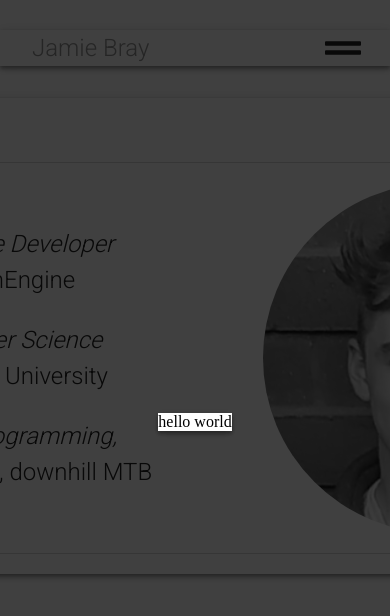
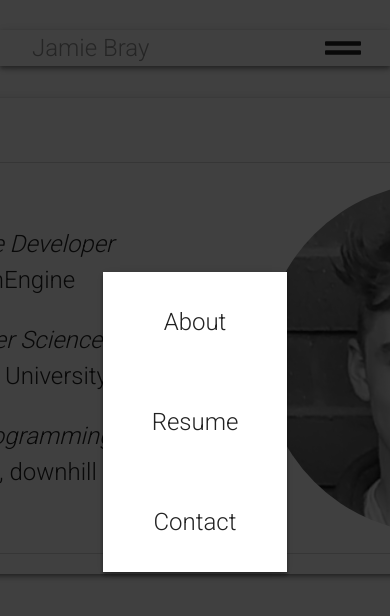
Before and after one commit to Jumbub/jamiebray-ui, a React (Create React App) app: page / in a window 390 px wide. Both pictures are taken after a click on the icon 343 px from the left and 48 px from the top of the page. Shown: the top 616 px of the page. Built offline with nearby package versions, Linux system fonts and the light colour scheme.

Commit message:
Added links to mobile nav bar lightbox

```diff
--- a/src/components/NavigationBar/NavigationBar.module.scss
+++ b/src/components/NavigationBar/NavigationBar.module.scss
@@ -51,4 +51,8 @@
     min-width: 0;
     width: 70px;
   }
+
+  &.mobileLink {
+    padding: 32px;
+  }
 }
--- a/src/components/NavigationBar/NavigationBar.tsx
+++ b/src/components/NavigationBar/NavigationBar.tsx
@@ -4,7 +4,7 @@ import Card from '../Card/Card'
 import { Link } from 'react-router-dom'
 import useIsMobile from '../../hooks/useIsMobile'
 import { FaGripLines } from 'react-icons/fa'
-import LightBox from '../LightBox/LightBox';
+import LightBox from '../LightBox/LightBox'
 
 const NavigationBar: React.FC<{
   title: string
@@ -19,8 +19,19 @@ const NavigationBar: React.FC<{
         <div className={styles.links}>
           {isMobile ? (
             <>
-              {showDrawer && <LightBox onClose={() => setShowDrawer(false)}>hello world</LightBox>}
-              <FaGripLines className={`${styles.link} ${styles.skinnyLink}`} onClick={() => setShowDrawer(true)}/>
+              {showDrawer && (
+                <LightBox onClose={() => setShowDrawer(false)}>
+                  {links.map(({ label, href }) => (
+                    <Link onClick={() => setShowDrawer(false)} to={href} key={href} className={`${styles.link} ${styles.mobileLink}`}>
+                      {label}
+                    </Link>
+                  ))}
+                </LightBox>
+              )}
+              <FaGripLines
+                className={`${styles.link} ${styles.skinnyLink}`}
+                onClick={() => setShowDrawer(true)}
+              />
             </>
           ) : (
             links.map(({ label, href }) => (
```
